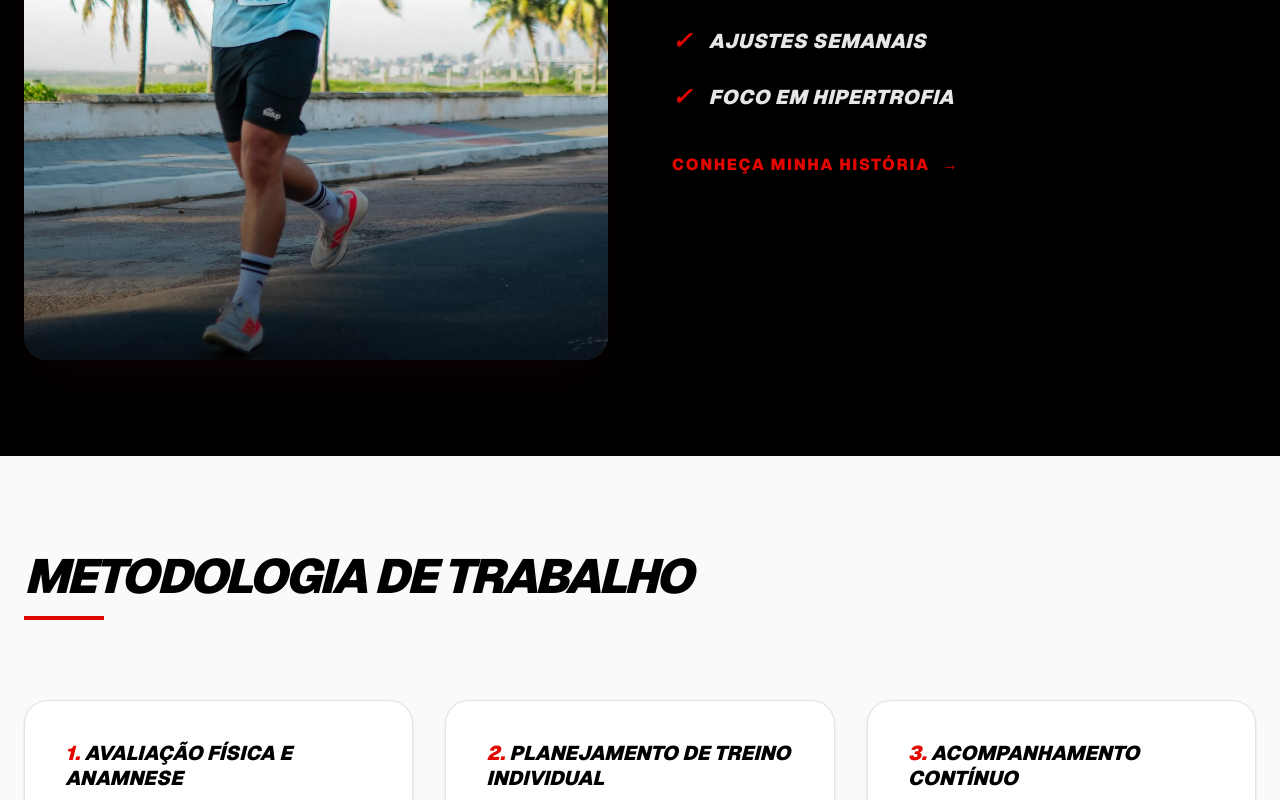
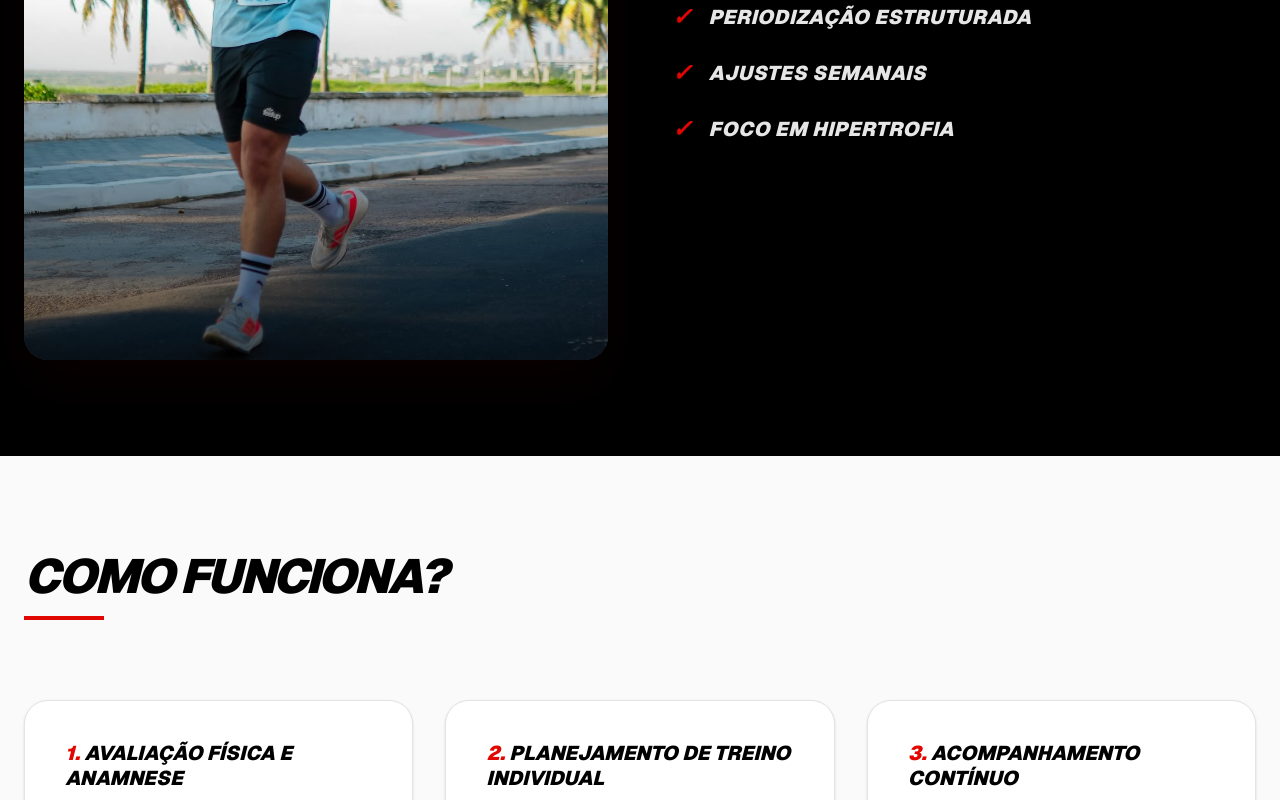
Before and after one commit to jaohenriqu3/lucashenriquepersonal, a Next.js app: page / in a window 1280 px wide. Shown: the part 1689-2489 px from the top of the page. Built offline with nearby package versions, Linux system fonts and the light colour scheme.

Commit message:
fix: removing history button e adjustment write

```diff
--- a/components/sections/ProfileSection.tsx
+++ b/components/sections/ProfileSection.tsx
@@ -35,10 +35,6 @@ export default function ProfileSection() {
                             </li>
                         ))}
                     </ul>
-
-                    <button className="text-primary font-black uppercase tracking-widest flex items-center gap-3 hover:gap-5 transition-all">
-                        Conheça minha história <span>→</span>
-                    </button>
                 </div>
             </div>
         </section>
--- a/components/sections/StepsSection.tsx
+++ b/components/sections/StepsSection.tsx
@@ -13,7 +13,7 @@ export default function StepsSection() {
                 <div className="flex flex-col md:flex-row md:items-end justify-between gap-8 mb-20">
                     <div>
                         <h2 className="text-4xl md:text-5xl font-black uppercase italic tracking-tighter leading-none mb-4">
-                            Metodologia de Trabalho
+                            Como funciona?
                         </h2>
                         <div className="w-20 h-1 bg-primary" />
                     </div>
```
